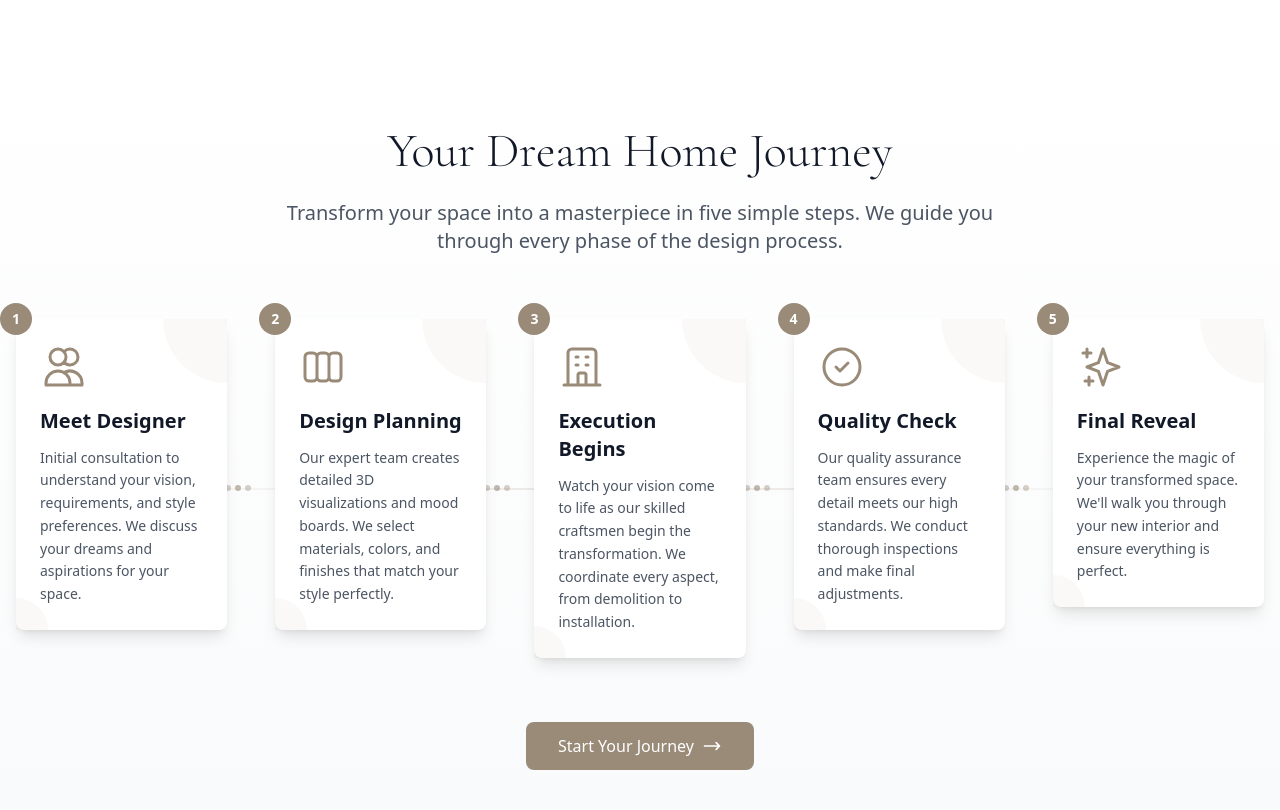
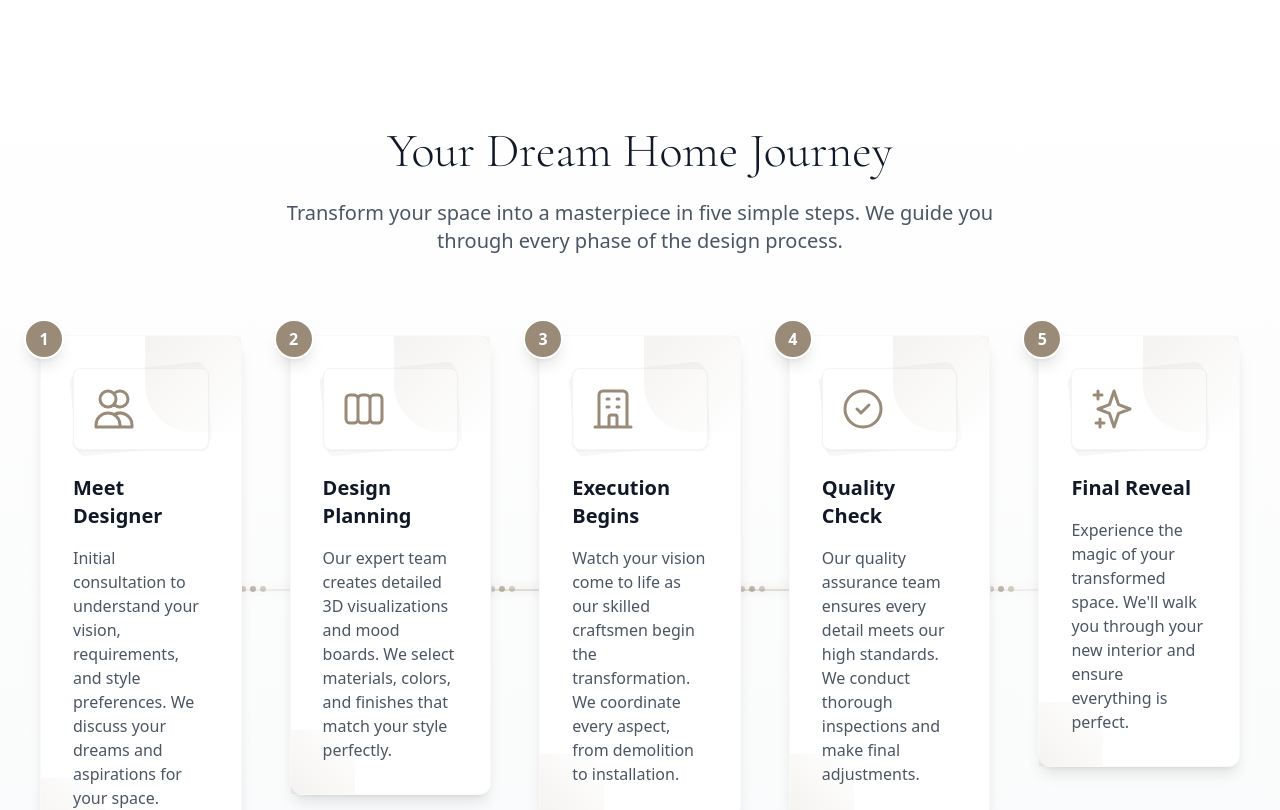
Before and after one commit to ironman-lol/vatsalya, a React (Vite) app: page / in a window 1280 px wide. Shown: the part 1900-2710 px from the top of the page. Built offline with nearby package versions, Linux system fonts and the light colour scheme.

Commit message:
feat: Update DesignSteps component layout and styles for improved user experience

```diff
--- a/src/components/DesignSteps.tsx
+++ b/src/components/DesignSteps.tsx
@@ -57,21 +57,21 @@ const steps = [
 
 const DesignSteps: React.FC = () => {
   return (
-    <section className="py-24 bg-gradient-to-b from-white to-gray-50 overflow-hidden">
-      <div className="container mx-auto px-4">
+    <section className="py-16 md:py-24 bg-gradient-to-b from-white to-gray-50 overflow-hidden">
+      <div className="container mx-auto px-4 sm:px-6">
         <motion.div
           initial="hidden"
           whileInView="visible"
           viewport={{ once: true }}
           variants={stagger}
-          className="text-center mb-16"
+          className="text-center mb-12 md:mb-16"
         >
           <motion.h2
             variants={{
               hidden: { opacity: 0, y: 20 },
               visible: { opacity: 1, y: 0, transition: { duration: 0.6 } }
             }}
-            className="text-4xl md:text-5xl font-heading font-light mb-6"
+            className="text-3xl sm:text-4xl md:text-5xl font-heading font-light mb-4 md:mb-6"
           >
             Your Dream Home Journey
           </motion.h2>
@@ -80,7 +80,7 @@ const DesignSteps: React.FC = () => {
               hidden: { opacity: 0, y: 20 },
               visible: { opacity: 1, y: 0, transition: { duration: 0.6, delay: 0.2 } }
             }}
-            className="text-xl text-gray-600 max-w-3xl mx-auto"
+            className="text-base sm:text-lg md:text-xl text-gray-600 max-w-3xl mx-auto px-4 sm:px-6"
           >
             Transform your space into a masterpiece in five simple steps. We guide you through every phase of the design process.
           </motion.p>
@@ -92,20 +92,26 @@ const DesignSteps: React.FC = () => {
             initial={{ scaleX: 0 }}
             whileInView={{ scaleX: 1 }}
             viewport={{ once: true }}
-            transition={{ duration: 1, delay: 0.5 }}
-            className="hidden lg:block absolute top-1/2 left-0 w-full h-0.5 bg-gradient-to-r from-brand-primary/0 via-brand-primary/20 to-brand-primary/0"
+            transition={{ duration: 1.5, delay: 0.5, ease: "easeInOut" }}
+            className="hidden lg:block absolute top-1/2 left-0 w-full"
             style={{ transformOrigin: "left" }}
-          />
+          >
+            {/* Main Line */}
+            <div className="absolute top-0 left-0 w-full h-0.5 bg-gradient-to-r from-brand-primary/0 via-brand-primary/30 to-brand-primary/0" />
 
-          <div className="grid grid-cols-1 md:grid-cols-2 lg:grid-cols-5 gap-12 relative">
+            {/* Glow Effect */}
+            <div className="absolute -top-1 left-0 w-full h-2 bg-gradient-to-r from-brand-primary/0 via-brand-primary/10 to-brand-primary/0 blur-sm" />
+          </motion.div>
+
+          <div className="grid grid-cols-1 md:grid-cols-2 lg:grid-cols-5 gap-12 md:gap-8 lg:gap-12 p-2 md:p-4 relative">
             {steps.map((step, index) => (
               <motion.div
                 key={step.number}
                 initial={{ opacity: 0, y: 30 }}
                 whileInView={{ opacity: 1, y: 0 }}
-                viewport={{ once: true }}
-                transition={{ duration: 0.5, delay: index * 0.2 }}
-                className="relative group"
+                viewport={{ once: true, margin: "-100px" }}
+                transition={{ duration: 0.5, delay: index * 0.1 }}
+                className="relative group max-w-sm mx-auto w-full md:max-w-none"
               >
                 {/* Step Number */}
                 <motion.div
@@ -113,50 +119,69 @@ const DesignSteps: React.FC = () => {
                   whileInView={{ scale: 1 }}
                   viewport={{ once: true }}
                   transition={{ type: "spring", stiffness: 200, delay: index * 0.2 + 0.3 }}
-                  className="absolute -top-4 -left-4 w-8 h-8 rounded-full bg-brand-primary text-white flex items-center justify-center text-sm font-semibold z-20"
+                  className="absolute -top-4 -left-4 w-10 h-10 rounded-full bg-brand-primary text-white flex items-center justify-center text-base font-semibold z-20 shadow-lg border-2 border-white group-hover:scale-110 transition-transform duration-300"
                 >
                   {step.number}
                 </motion.div>
 
                 {/* Card */}
-                <div className="bg-white rounded-lg p-6 shadow-lg hover:shadow-xl transition-all duration-300 relative z-10 group-hover:-translate-y-1">
-                  {/* Icon */}
-                  <div className="w-12 h-12 text-brand-primary mb-4 transform transition-transform duration-300 group-hover:scale-110">
-                    {step.icon}
+                <div className="bg-white rounded-xl p-6 sm:p-8 shadow-lg hover:shadow-2xl transition-all duration-500 relative z-10 group-hover:-translate-y-2 border border-gray-100/50 backdrop-blur-sm">
+                  {/* Icon Container with Floating Effect */}
+                  <div className="relative mb-5 sm:mb-6">
+                    <div className="absolute inset-0 bg-gradient-to-br from-brand-primary/10 to-brand-primary/5 rounded-lg transform -rotate-6 transition-all duration-300 group-hover:rotate-0 group-hover:scale-105" />
+                    <div className="absolute inset-0 bg-white/50 rounded-lg blur-sm" />
+                    <div className="relative bg-white rounded-lg p-3 sm:p-4 border border-gray-100 shadow-sm">
+                      <div className="w-10 h-10 sm:w-12 sm:h-12 text-brand-primary transform transition-all duration-300 group-hover:scale-110 group-hover:rotate-3">
+                        {step.icon}
+                      </div>
+                    </div>
                   </div>
 
-                  <h3 className="text-xl font-semibold mb-3">{step.title}</h3>
-                  <p className="text-gray-600 text-sm leading-relaxed">
+                  <h3 className="text-lg sm:text-xl font-semibold mb-3 sm:mb-4 group-hover:text-brand-primary transition-colors duration-300">
+                    {step.title}
+                  </h3>
+                  <p className="text-gray-600 text-sm sm:text-base leading-relaxed">
                     {step.description}
                   </p>
 
                   {/* Decorative Elements */}
-                  <div className="absolute top-0 right-0 w-16 h-16 bg-brand-primary/5 rounded-bl-full transform transition-transform duration-300 group-hover:scale-110" />
-                  <div className="absolute bottom-0 left-0 w-8 h-8 bg-brand-primary/5 rounded-tr-full transform transition-transform duration-300 group-hover:scale-110" />
+                  <div className="absolute top-0 right-0 w-24 h-24 bg-gradient-to-br from-brand-primary/10 to-transparent rounded-bl-[3rem] transform transition-all duration-300 group-hover:scale-110 group-hover:rotate-3" />
+                  <div className="absolute bottom-0 left-0 w-16 h-16 bg-gradient-to-tr from-brand-primary/10 to-transparent rounded-tr-[2rem] transform transition-all duration-300 group-hover:scale-110 group-hover:-rotate-3" />
+
+                  {/* Shine Effect */}
+                  <div className="absolute inset-0 bg-gradient-to-r from-transparent via-white/40 to-transparent opacity-0 group-hover:opacity-100 transition-opacity duration-700 transform -skew-x-12 translate-x-full group-hover:translate-x-[-200%]" />
+
+                  {/* Bottom Accent */}
+                  <div className="absolute bottom-0 left-1/2 transform -translate-x-1/2 w-1/2 h-1 bg-gradient-to-r from-transparent via-brand-primary/50 to-transparent rounded-full opacity-0 group-hover:opacity-100 transition-all duration-300" />
                 </div>
 
-                {/* Connection Dots */}
+                {/* Mobile Connection Line */}
+                {index < steps.length - 1 && (
+                  <div className="lg:hidden absolute left-1/2 -bottom-8 transform -translate-x-1/2 h-8 w-px bg-gradient-to-b from-brand-primary/30 to-transparent" />
+                )}
+
+                {/* Desktop Connection Dots */}
                 {index < steps.length - 1 && (
                   <div className="hidden lg:flex absolute top-1/2 -right-6 transform -translate-y-1/2 space-x-1">
                     <motion.div
                       initial={{ scale: 0 }}
                       whileInView={{ scale: 1 }}
                       viewport={{ once: true }}
-                      transition={{ delay: index * 0.2 + 0.6 }}
+                      transition={{ delay: index * 0.1 + 0.4 }}
                       className="w-1.5 h-1.5 rounded-full bg-brand-primary/40"
                     />
                     <motion.div
                       initial={{ scale: 0 }}
                       whileInView={{ scale: 1 }}
                       viewport={{ once: true }}
-                      transition={{ delay: index * 0.2 + 0.7 }}
+                      transition={{ delay: index * 0.1 + 0.5 }}
                       className="w-1.5 h-1.5 rounded-full bg-brand-primary/60"
                     />
                     <motion.div
                       initial={{ scale: 0 }}
                       whileInView={{ scale: 1 }}
                       viewport={{ once: true }}
-                      transition={{ delay: index * 0.2 + 0.8 }}
+                      transition={{ delay: index * 0.1 + 0.6 }}
                       className="w-1.5 h-1.5 rounded-full bg-brand-primary/40"
                     />
                   </div>
@@ -172,7 +197,7 @@ const DesignSteps: React.FC = () => {
           whileInView={{ opacity: 1, y: 0 }}
           viewport={{ once: true }}
           transition={{ delay: 1.2 }}
-          className="text-center mt-16"
+          className="text-center mt-12 md:mt-16"
         >
           <button
             onClick={() => window.location.href = '/contact'}
```
